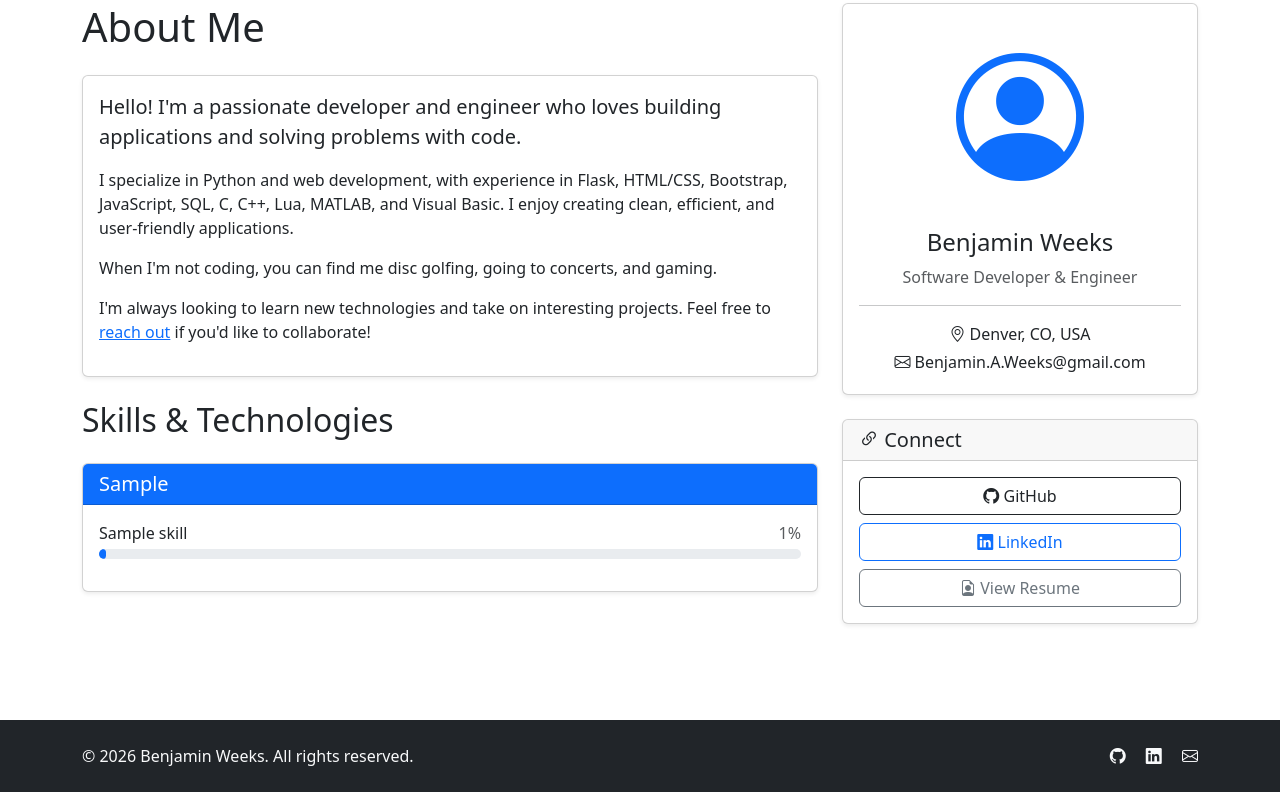
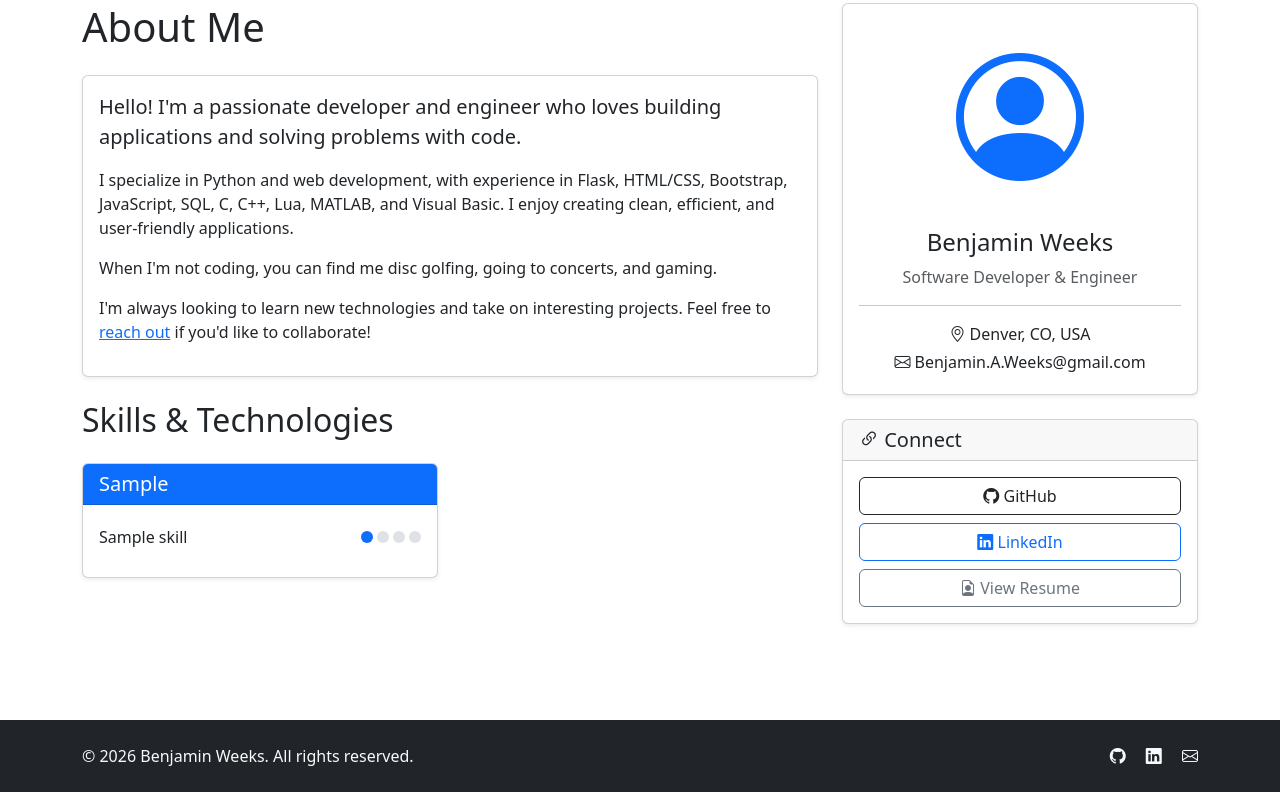
Before and after one commit to benweeks-dev/ProjectsWebsite, a Flask app: page /about/ in a window 1280 px wide. Shown: the part 117-909 px from the top of the page. Run offline with Flask 3, Linux system fonts and the light colour scheme; tables that the repository leaves empty hold one stand-in row (values such as "Sample post").

Commit message:
Update about section (Pre-GitHub username change)

```diff
--- a/app/static/css/style.css
+++ b/app/static/css/style.css
@@ -49,13 +49,66 @@ footer a:hover {
     opacity: 0.8;
 }
 
-/* Progress bars for skills */
-.progress {
-    border-radius: 10px;
+/* Skill proficiency dots */
+.skill-dots {
+    display: inline-flex;
+    gap: 4px;
 }
 
-.progress-bar {
-    border-radius: 10px;
+.skill-dots .dot {
+    width: 12px;
+    height: 12px;
+    border-radius: 50%;
+    background-color: #dee2e6;
+    display: inline-block;
+}
+
+.skill-dots .dot.filled {
+    background-color: #0d6efd;
+}
+
+[data-bs-theme="dark"] .skill-dots .dot {
+    background-color: #495057;
+}
+
+[data-bs-theme="dark"] .skill-dots .dot.filled {
+    background-color: #0d6efd;
+}
+
+/* Smaller dots for compact views */
+.skill-dots-sm .dot {
+    width: 8px;
+    height: 8px;
+}
+
+/* Colored tooltips for skill levels */
+.tooltip-secondary .tooltip-inner {
+    background-color: #6c757d;
+}
+.tooltip-secondary .tooltip-arrow::before {
+    border-left-color: #6c757d;
+}
+
+.tooltip-info .tooltip-inner {
+    background-color: #0dcaf0;
+    color: #000;
+}
+.tooltip-info .tooltip-arrow::before {
+    border-left-color: #0dcaf0;
+}
+
+.tooltip-primary .tooltip-inner {
+    background-color: #0d6efd;
+}
+.tooltip-primary .tooltip-arrow::before {
+    border-left-color: #0d6efd;
+}
+
+.tooltip-success .tooltip-inner {
+    background-color: #198754;
+}
+.tooltip-success .tooltip-arrow::before {
+    border-left-color: #198754;
 }
 
 /* Forms */
@@ -89,6 +142,14 @@ footer a:hover {
     box-shadow: 0 0.5rem 1rem rgba(255, 255, 255, 0.1) !important;
 }
 
+[data-bs-theme="dark"] .navbar {
+    border-bottom: 1px solid #495057;
+}
+
+[data-bs-theme="dark"] footer {
+    border-top: 1px solid #495057;
+}
+
 /* Print styles for resume */
 @media print {
     .navbar,
--- a/app/templates/about.html
+++ b/app/templates/about.html
@@ -35,33 +35,33 @@
             <h2 class="mb-4">Skills & Technologies</h2>
 
             {% if skills_by_category %}
+                <div class="row">
                 {% for category, skills in skills_by_category.items() %}
-                    <div class="card shadow-sm mb-3">
+                    <div class="col-md-6 mb-3">
+                        <div class="card shadow-sm h-100">
                             <div class="card-header bg-primary text-white">
                                 <h5 class="mb-0">{{ category }}</h5>
                             </div>
                             <div class="card-body">
                                 {% for skill in skills %}
-                                <div class="mb-3">
-                                    <div class="d-flex justify-content-between mb-1">
-                                        <span>{{ skill.name }}</span>
-                                        {% if skill.proficiency %}
-                                            <span class="text-muted">{{ skill.proficiency }}%</span>
-                                        {% endif %}
-                                    </div>
-                                    {% if skill.proficiency %}
-                                        <div class="progress" style="height: 10px;">
-                                            <div class="progress-bar" role="progressbar"
-                                                 style="width: {{ skill.proficiency }}%;"
-                                                 aria-valuenow="{{ skill.proficiency }}"
-                                                 aria-valuemin="0" aria-valuemax="100"></div>
-                                        </div>
-                                    {% endif %}
+                                    <div class="d-flex justify-content-between align-items-center mb-2 py-1">
+                                        <span class="fw-medium">{{ skill.name }}</span>
+                                        <span class="skill-dots"
+                                              data-bs-toggle="tooltip"
+                                              data-bs-placement="left"
+                                              data-bs-custom-class="tooltip-{% if skill.proficiency == 1 %}secondary{% elif skill.proficiency == 2 %}info{% elif skill.proficiency == 3 %}primary{% else %}success{% endif %}"
+                                              title="{% if skill.proficiency == 1 %}Learning{% elif skill.proficiency == 2 %}Familiar{% elif skill.proficiency == 3 %}Proficient{% else %}Expert{% endif %}">
+                                            {% for i in range(1, 5) %}
+                                                <span class="dot {% if i <= skill.proficiency %}filled{% endif %}"></span>
+                                            {% endfor %}
+                                        </span>
                                     </div>
                                 {% endfor %}
                             </div>
                         </div>
+                    </div>
                 {% endfor %}
+                </div>
             {% else %}
                 <div class="text-center py-4 text-muted">
                     <p>Skills will be displayed here once added to the database.</p>
@@ -104,3 +104,11 @@
     </div>
 </div>
 {% endblock %}
+
+{% block extra_js %}
+<script>
+    // Initialize Bootstrap tooltips
+    const tooltipTriggerList = document.querySelectorAll('[data-bs-toggle="tooltip"]');
+    tooltipTriggerList.forEach(el => new bootstrap.Tooltip(el));
+</script>
+{% endblock %}
```
Also changed, not shown: seed_data.py (+20 -20 lines). Lines whose indentation alone changed are shown as unchanged.
